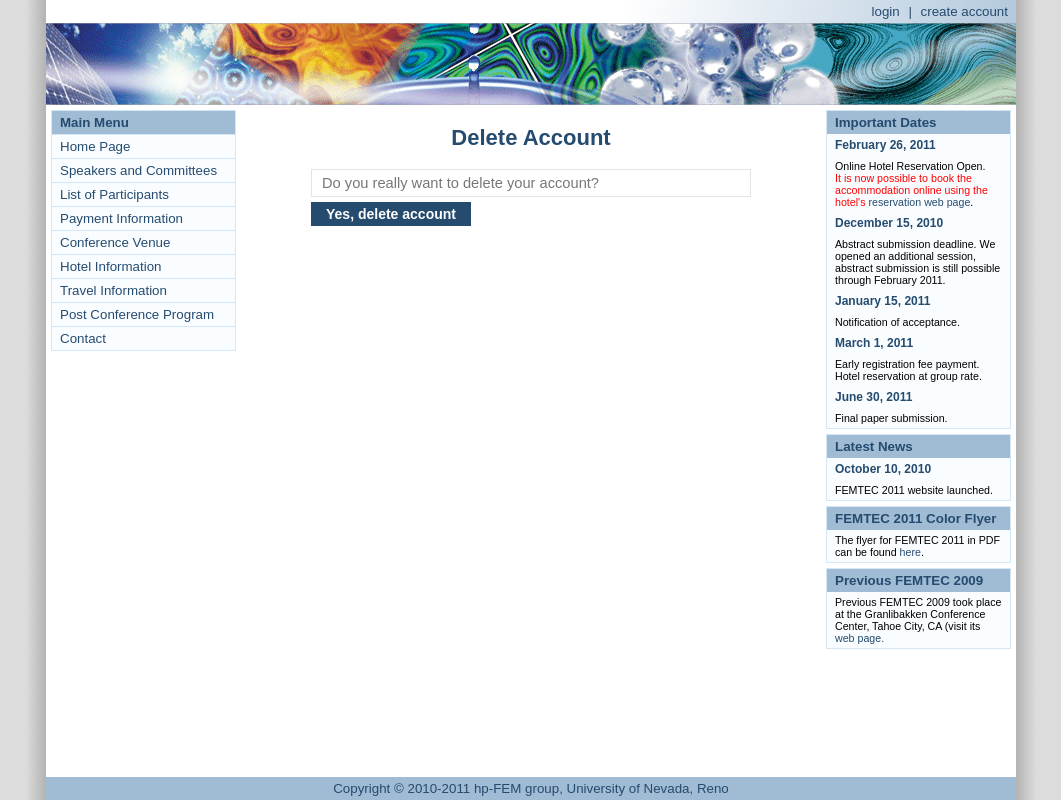
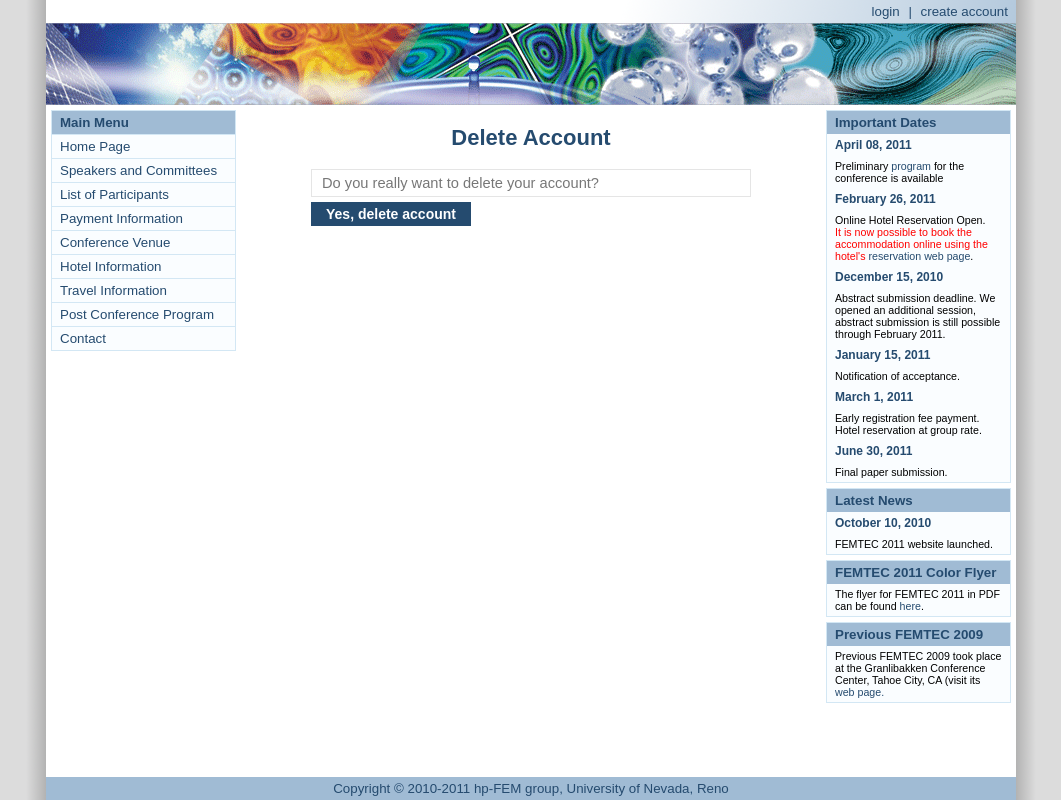
Before and after one commit to mattpap/femtec-2011, a Django app: template femtec/templates/account/delete.html in a window 1280 px wide. Shown: the whole page, without its empty margins (109-1170 px from the left). Run offline with Django 3.2, Linux system fonts and the light colour scheme; the template is opened without the code that fills it, so the values that code supplies are empty; parts of the project's set-up code (start-up, migrations or seed data) failed here and were passed over.

Commit message:
Added preliminary conference program

```diff
--- a/femtec/templates/base.html
+++ b/femtec/templates/base.html
@@ -53,6 +53,9 @@
                 <div class="box right">
                     <div class="title">Important Dates</div>
                     <ul class="list">
+                        <li class="head">April 08, 2011</li>
+                        <li class="tail">Preliminary <a href="/events/femtec-2011/media/program.pdf">program</a>
+                        for the conference is available</a></li>
                         <li class="head">February 26, 2011</li>
                         <li class="tail">Online Hotel Reservation Open.<br/>
                             <font color="red">It is now possible to book the accommodation online using the hotel's</font>
@@ -133,6 +136,8 @@
                             <a href="http://www.erdc.usace.army.mil/">U.S. Army Engineer Research and Development
                                Center</a> (Vicksburg, Mississippi).
                         </p>
+                        <h3>Conference Program</h3>
+                        <p>Preliminary program for the conference is available <a href="/events/femtec-2011/media/program.pdf">here</a>.</p>
                         <h3>Main Focus Areas</h3>
                         <ul>
                             <li>Computational methods in geosciences including, but not limited to, atmospheric sciences (weather
```
Also changed, not shown: 1 other file.
